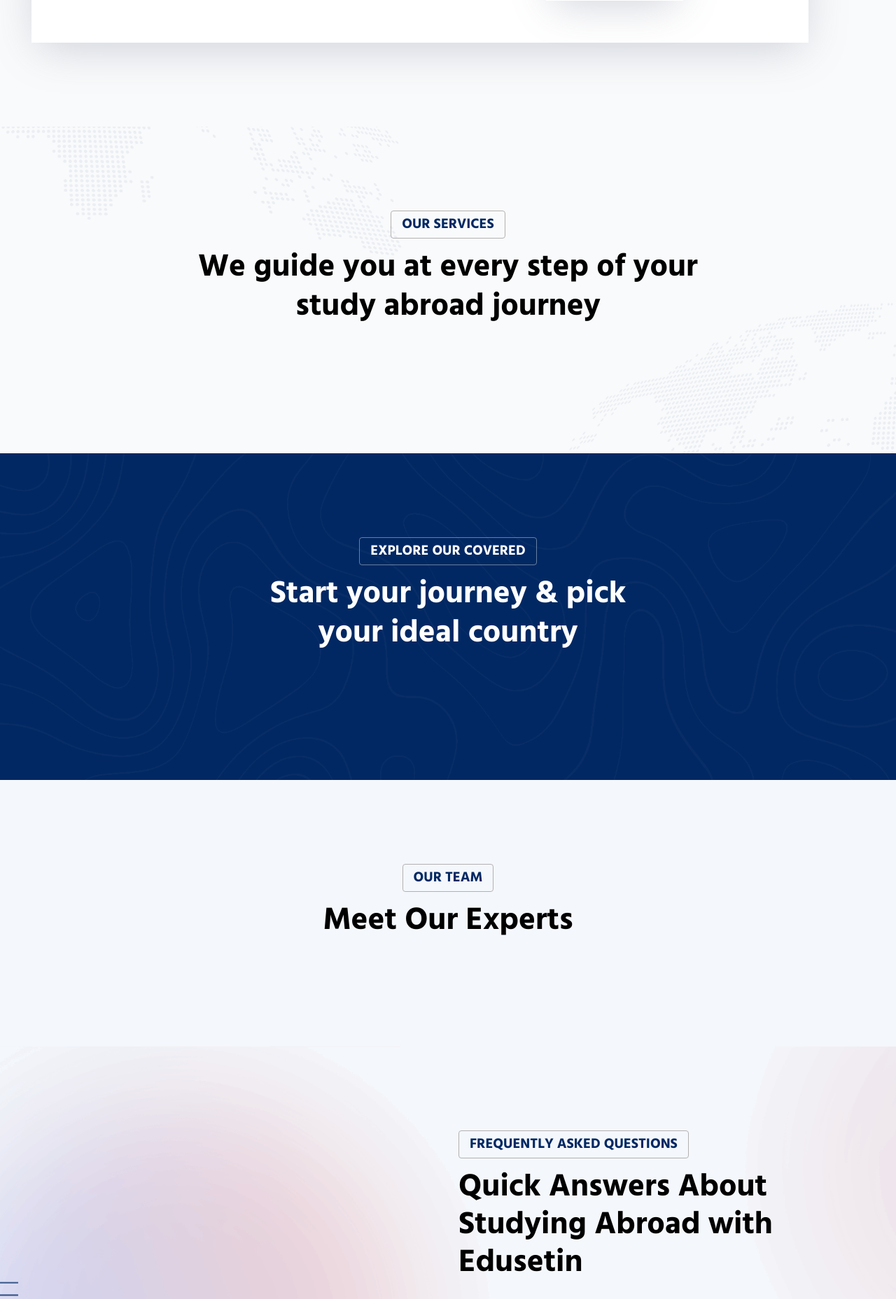
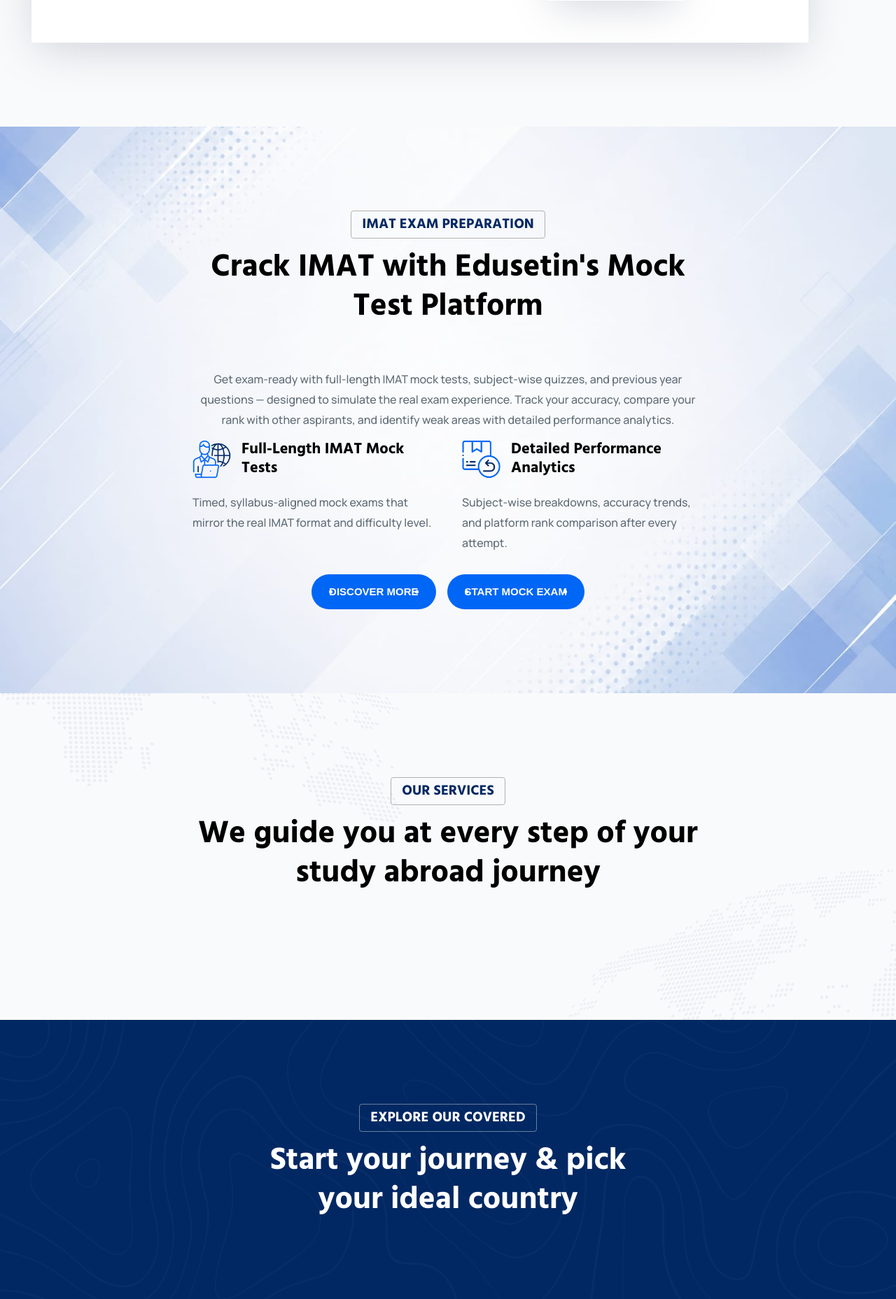
Before and after one commit to VynZora/edusetin, a Django app: page / in a window 1280 px wide. Shown: the part 2317-4174 px from the top of the page at 70% size. Run offline with Django 5.2, Linux system fonts and the light colour scheme; data that the repository does not hold is empty; style sheets or scripts are compiled from the project's sources; parts of the project's set-up code (start-up, migrations or seed data) failed here and were passed over; some libraries are stand-ins or nearby versions.

Commit message:
Initial commit

```diff
--- a/edusetin/settings.py
+++ b/edusetin/settings.py
@@ -132,7 +132,7 @@
 STATICFILES_DIRS = [os.path.join(BASE_DIR, 'static')]
 
 STATIC_ROOT = os.path.join(BASE_DIR, 'staticfiles')  # production
-STATICFILES_STORAGE = "whitenoise.storage.CompressedManifestStaticFilesStorage"
+
 
 
 MEDIA_URL = '/media/'
--- a/templates/index.html
+++ b/templates/index.html
@@ -108,6 +108,31 @@
             </div>
           </div>
         </div>
+        <!-- Single Item (Exam Prep) -->
+<div class="swiper-slide banner-style-three shadow-left">
+  <div class="item bg-cover" style="background: url('{% static 'assets/img/banner/edu.jpeg' %}');">
+    <div class="banner-syle-thee-shape">
+      <img src="{% static 'assets/img/shape/3.png' %}" alt="Image Not Found" />
+      <img src="{% static 'assets/img/shape/4.png' %}" alt="Image Not Found" />
+    </div>
+    <div class="container">
+      <div class="row align-items-center">
+        <div class="col-xl-7">
+          <div class="content">
+            <h2>Crack IMAT with Edusetin</h2>
+            <h3 class="tagline">Beyond Your Quest</h3>
+            <p>Prepare for IMAT with full-length mock tests, subject-wise quizzes, and previous year questions. Track your accuracy and boost your rank with real-time performance analytics.</p>
+            <div class="button">
+              <a href="{% url 'student_portal:login' %}" class="btn-style-one circle">Start IMAT Mock Test<span></span></a>
+              <a href="{% url 'student_portal:home' %}" class="btn-style-one circle btn-alt">Explore Plans<span></span></a>
+            </div>
+          </div>
+        </div>
+      </div>
+    </div>
+  </div>
+</div>
+<!-- End Single Item -->
         <!-- End Single Item -->
       </div>
 
@@ -181,10 +206,89 @@
     </div>
   </div>
   <!-- End About -->
-
+<!-- Start IMAT Mock Exam Promo
+============================================= -->
+<div id="imat-exam" class="imat-exam-area default-padding bg-cover" style="background-image: url('{% static 'assets/img/shape/20.png' %}');">
+  <div class="imat-exam-shape">
+    <img src="{% static 'assets/img/shape/pat.jpeg' %}" alt="Pattern Background" class="pattern-full-bg" />
+  </div>
+  <div class="container">
+    <div class="row justify-content-center">
+      <div class="col-xl-8 col-lg-10">
+        <div class="site-heading text-center">
+          <h4 class="sub-title">IMAT Exam Preparation</h4>
+          <h2 class="title split-text">Crack IMAT with Edusetin's Mock Test Platform</h2>
+        </div>
+        <p class="text-center wow fadeInUp">
+          Get exam-ready with full-length IMAT mock tests, subject-wise quizzes, and previous year questions —
+          designed to simulate the real exam experience. Track your accuracy, compare your rank with other
+          aspirants, and identify weak areas with detailed performance analytics.
+        </p>
+        <ul class="list-card wow fadeInUp" data-wow-delay="100ms">
+          <li>
+            <div class="top">
+              <img src="{% static 'assets/img/icon/16.png' %}" alt="IMAT Mock Tests" />
+              <h4>Full-Length IMAT Mock Tests</h4>
+            </div>
+            <p>Timed, syllabus-aligned mock exams that mirror the real IMAT format and difficulty level.</p>
+          </li>
+          <li>
+            <div class="top">
+              <img src="{% static 'assets/img/icon/17.png' %}" alt="Performance Analytics" />
+              <h4>Detailed Performance Analytics</h4>
+            </div>
+            <p>Subject-wise breakdowns, accuracy trends, and platform rank comparison after every attempt.</p>
+          </li>
+        </ul>
+
+        <div class="button d-flex flex-wrap justify-content-center gap-3 mt-30 wow fadeInUp" data-wow-delay="200ms">
+          <a href="{% url 'student_portal:home' %}" class="btn-style-one circle">
+            Discover More<span></span>
+          </a>
+          <a href="{% url 'student_portal:login' %}" class="btn-style-one circle btn-alt">
+            Start Mock Exam <span></span>
+          </a>
+        </div>
+      </div>
+    </div>
+  </div>
+</div>
+<!-- End IMAT Mock Exam Promo -->
+
+<style>
+.imat-exam-area {
+  position: relative;
+  overflow: hidden; /* keeps the full-cover image from spilling outside rounded corners etc. */
+}
+
+.imat-exam-shape {
+  position: absolute;
+  inset: 0;
+  z-index: 1;
+  pointer-events: none;
+  overflow: hidden;
+}
+
+.imat-exam-shape .pattern-full-bg {
+  position: absolute;
+  top: 0;
+  left: 0;
+  width: 100%;
+  height: 100%;
+  object-fit: cover;   /* fills the section, cropping as needed */
+  object-position: center;
+  opacity: 1;
+}
+
+.imat-exam-area .container {
+  position: relative;
+  z-index: 2; /* text/content stays above the pattern image */
+}
+</style>
 
 <style>
 /* === Scoped only to Services Section === */
+
 #services .visa-cat-style-one {
   display: flex;
   flex-direction: column;
```
Also changed, not shown: student_portal/views.py (+10 -5 lines), templates/admin_pages/base.html (+5 -51 lines), db.sqlite3, media/submodules/physics_cover.png (added), static/assets/img/banner/12.jpeg (added), static/assets/img/banner/edu.jpeg (added), static/assets/img/shape/pat.jpeg (added).
